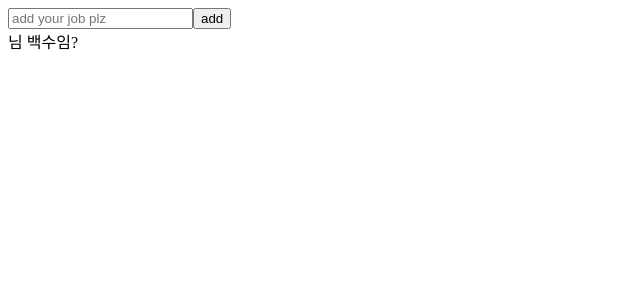
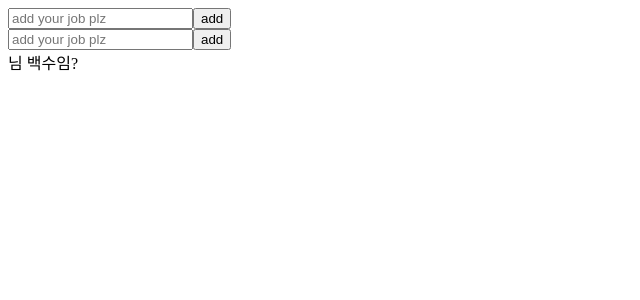
Before and after one commit to ninthfloor9/todolist-basic, a React (Create React App) app: page / in a window 1280 px wide. Shown: the top 300 px of the page, without its empty margins (0-640 px from the left). Built offline with nearby package versions, Linux system fonts and the light colour scheme.

Commit message:
Add recoil

```diff
--- a/package.json
+++ b/package.json
@@ -9,6 +9,7 @@
     "react": "^18.2.0",
     "react-dom": "^18.2.0",
     "react-scripts": "5.0.1",
+    "recoil": "^0.7.6",
     "web-vitals": "^2.1.4"
   },
   "scripts": {
@@ -16,7 +17,7 @@
     "build": "react-scripts build",
     "test": "react-scripts test",
     "eject": "react-scripts eject",
-    "lint": "eslint src/*/*.jsx --fix",
+    "lint": "eslint --fix src/**/*.{jsx,js}",
     "prepare": "husky install"
   },
   "eslintConfig": {
--- a/src/components/input.jsx
+++ b/src/components/input.jsx
@@ -1,12 +1,15 @@
 import React, { useState } from "react";
 import PropTypes from "prop-types";
+import { useSetRecoilState } from "recoil";
+import { todoState } from "./recoil/stateManager";
 
-const InputTodo = (props) => {
+const InputTodo = () => {
   const [todo, setTodo] = useState("");
+  const setTodoList = useSetRecoilState(todoState);
   const handleTodo = (e) => setTodo(e.target.value);
 
   const addTodo = () => {
-    props.setTodos((prev) => {
+    setTodoList((prev) => {
       const newTodos = [...prev, todo];
       localStorage.setItem("todos", JSON.stringify(newTodos));
       return newTodos;
@@ -29,5 +32,5 @@ const InputTodo = (props) => {
 export default InputTodo;
 
 InputTodo.propTypes = {
-  setTodos: PropTypes.func.isRequired,
+  setTodos: PropTypes.func,
 };
--- /dev/null
+++ b/src/components/recoil/stateManager.jsx
@@ -0,0 +1,51 @@
+import { atom, selector } from "recoil";
+
+export const todoState = atom({
+  key: "todoState",
+  default: [],
+});
+
+export const todoListState = atom({
+  key: "todoListState",
+  default: [],
+});
+
+export const todoListFilterState = atom({
+  key: "todoListFilterState",
+  default: "Show All",
+});
+
+export const filteredTodoListState = selector({
+  key: "filteredTodoListState",
+
+  get: ({ get }) => {
+    const filter = get(todoListFilterState);
+    const list = get(todoListState);
+    switch (filter) {
+      case "Show Completed":
+        return list.filter((item) => item.isComplete);
+      case "Show Uncompleted":
+        return list.filter((item) => !item.isComplete);
+      default:
+        return list;
+    }
+  },
+});
+
+export const todoListStatsState = selector({
+  key: "todoListStatsState",
+  get: ({ get }) => {
+    const todoList = get(filteredTodoListState);
+    const totalNum = todoList.length;
+    const totalCompletedNum = todoList.filter((item) => item.isComplete).length;
+    const totalUncompletedNum = totalNum - totalCompletedNum;
+    const percentCompleted = totalNum === 0 ? 0 : totalCompletedNum / totalNum;
+
+    return {
+      totalNum,
+      totalCompletedNum,
+      totalUncompletedNum,
+      percentCompleted,
+    };
+  },
+});
--- a/src/components/todocontainer.jsx
+++ b/src/components/todocontainer.jsx
@@ -18,6 +18,7 @@ export const TodoContainer = () => {
       setTodos(JSON.parse(savedTodos));
     }
   }, []);
+
   return (
     <div>
       <InputTodo setTodos={setTodos} />
--- a/src/components/todolist.jsx
+++ b/src/components/todolist.jsx
@@ -1,11 +1,16 @@
 import React from "react";
 import PropTypes from "prop-types";
+import { useRecoilValue } from "recoil";
+import { todoState } from "./recoil/stateManager";
+import InputTodo from "./input";
 
 const TodoList = (props) => {
+  const todoList = useRecoilValue(todoState);
   return (
     <div>
-      {props.todos.length > 0 ? (
-        props.todos.map((todo, index) => (
+      <InputTodo />
+      {todoList.length > 0 ? (
+        todoList.map((todo, index) => (
           // eslint-disable-next-line react/jsx-key
           <div>
             {todo}
--- a/src/index.jsx
+++ b/src/index.jsx
@@ -1,10 +1,13 @@
 import React from "react";
 import ReactDOM from "react-dom/client";
+import { RecoilRoot } from "recoil";
 import { TodoContainer } from "./components/todocontainer";
 
 const root = ReactDOM.createRoot(document.getElementById("root"));
 root.render(
   <React.StrictMode>
-    <TodoContainer />
+    <RecoilRoot>
+      <TodoContainer />
+    </RecoilRoot>
   </React.StrictMode>
 );
```
Also changed, not shown: src/components/recoil/todoitem.jsx (added, +49 -0 lines), src/components/recoil/todolistfilters.jsx (added, +24 -0 lines), src/components/recoil/todoliststats.jsx (added, +20 -0 lines), 1 other file (tests, documents, lock files or other folders).
